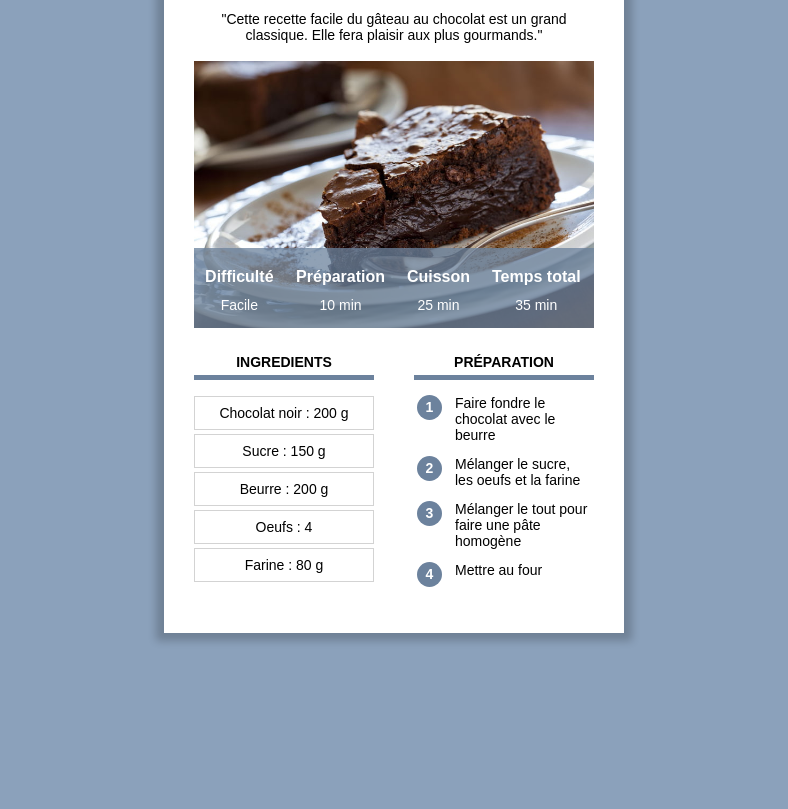
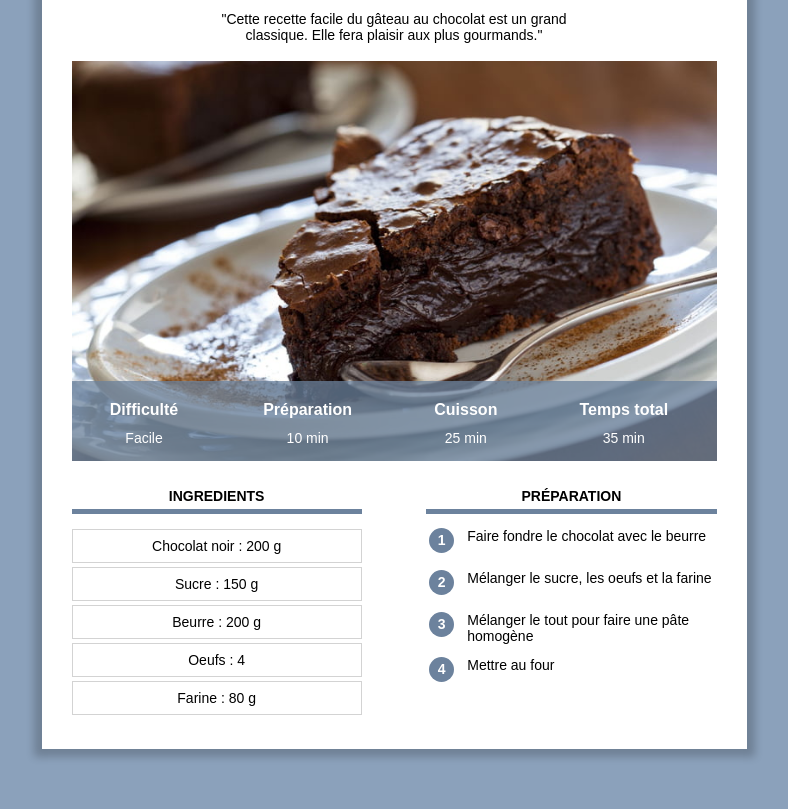
Before and after one commit to Karen968305/recettes, a plain HTML site: page index.html in a window 1280 px wide. Shown: the part 146-955 px from the top of the page, without its empty margins (246-1034 px from the left). Before the commit the page ends 839 px from the top, so only its background shows below. Drawn offline with Linux system fonts and the light colour scheme.

Commit message:
Add files via upload

```diff
--- a/recette.css
+++ b/recette.css
@@ -164,6 +164,6 @@
                 div.contenu{
                     margin-left: auto;
                     margin-right: auto;
-                    width: 400px;
+                    width: 645px;
                 }
             }
```
